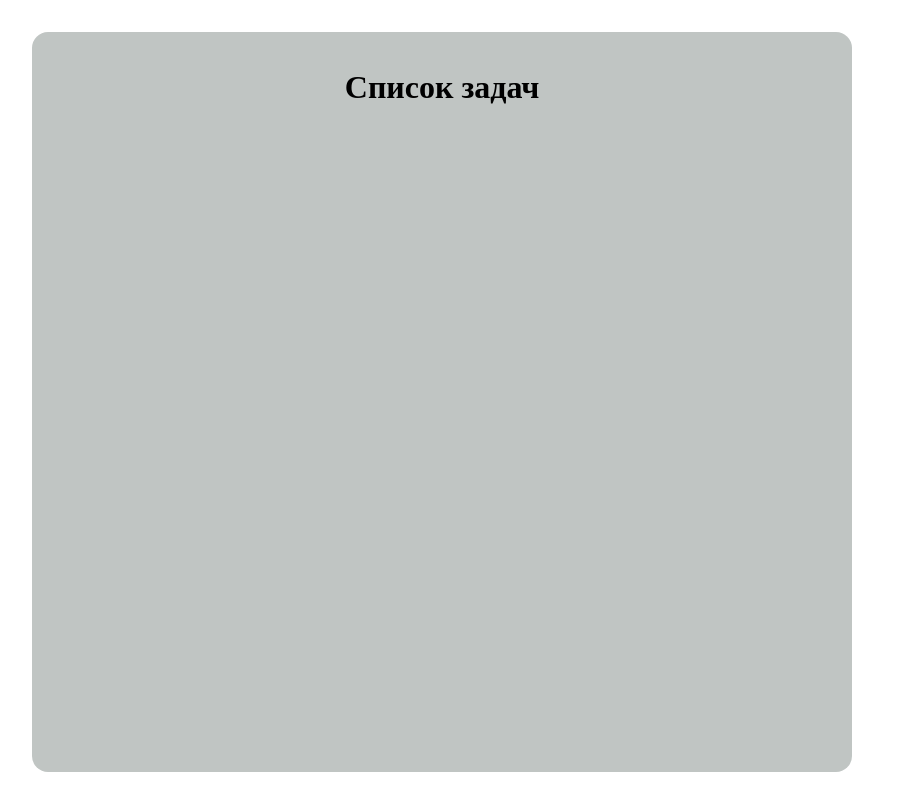
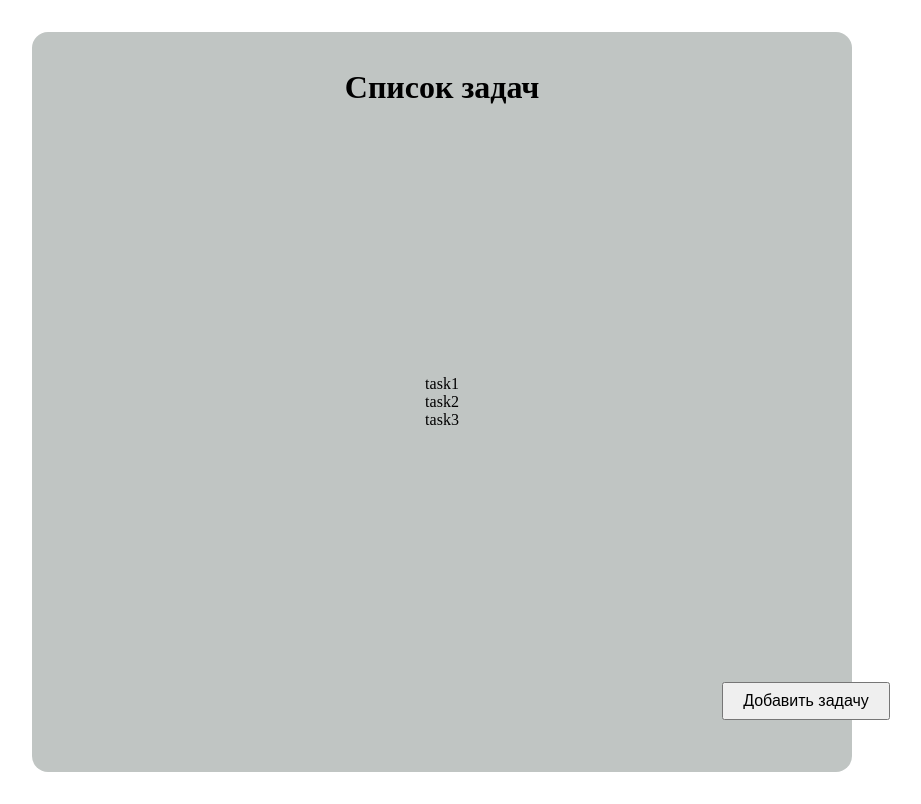
Before and after one commit to dianaveselkina/ToDo, an Angular app: page / in a window 1280 px wide. Shown: the whole page, without its empty margins (198-1119 px from the left). Built offline with nearby package versions, Linux system fonts and the light colour scheme.

Commit message:
add button

```diff
--- a/src/app/app.ts
+++ b/src/app/app.ts
@@ -6,7 +6,7 @@ import { MainPage } from './main-page/main-page';
   selector: 'app-root',
   imports: [RouterOutlet, MainPage],
   templateUrl: './app.html',
-  styleUrl: './app.css'
+  styleUrl: './app.css',
 })
 export class App {
   protected title = 'ToDo';
--- /dev/null
+++ b/src/app/button/button.css
@@ -0,0 +1,7 @@
+.btn-add {
+  padding: 0.5rem 1.2rem;
+  font-size: 1rem;
+  position: fixed;
+  bottom: 5rem;
+  right: 12rem;
+}
--- /dev/null
+++ b/src/app/button/button.html
@@ -0,0 +1,6 @@
+<button [ngClass]="['btn', buttonClass]" (click)="onClick()">
+  <ng-container *ngIf="iconSrc">
+    <img [src]="iconSrc" alt="icon" class="icon" />
+  </ng-container>
+  {{ label }}
+</button>
--- /dev/null
+++ b/src/app/button/button.ts
@@ -0,0 +1,19 @@
+import { CommonModule } from '@angular/common';
+import { Component, Input, Output, EventEmitter } from '@angular/core';
+
+@Component({
+  selector: 'app-button',
+  imports: [CommonModule],
+  templateUrl: './button.html',
+  styleUrl: './button.css',
+})
+export class Button {
+  @Input() label: string = '';
+  @Input() iconSrc: string = '';
+  @Input() buttonClass: string = '';
+  @Output() clicked = new EventEmitter<void>();
+
+  onClick() {
+    this.clicked.emit();
+  }
+}
--- a/src/app/main-page/main-page.html
+++ b/src/app/main-page/main-page.html
@@ -1,3 +1,13 @@
 <div class="mainpage">
   <h1>Список задач</h1>
+  <div class="taskList">
+    <div>task1</div>
+    <div>task2</div>
+    <div>task3</div>
+  </div>
 </div>
+<app-button
+  label="Добавить задачу"
+  buttonClass="btn-add"
+  (clicked)="addTask()"
+></app-button>
--- a/src/app/main-page/main-page.ts
+++ b/src/app/main-page/main-page.ts
@@ -1,11 +1,14 @@
 import { Component } from '@angular/core';
+import { Button } from '../button/button';
 
 @Component({
   selector: 'app-main-page',
-  imports: [],
+  imports: [Button],
   templateUrl: './main-page.html',
-  styleUrl: './main-page.css'
+  styleUrl: './main-page.css',
 })
 export class MainPage {
-
+  addTask() {
+    console.log('Добавить задачу');
+  }
 }
```
Also changed, not shown: 1 other file (tests, documents, lock files or other folders).
